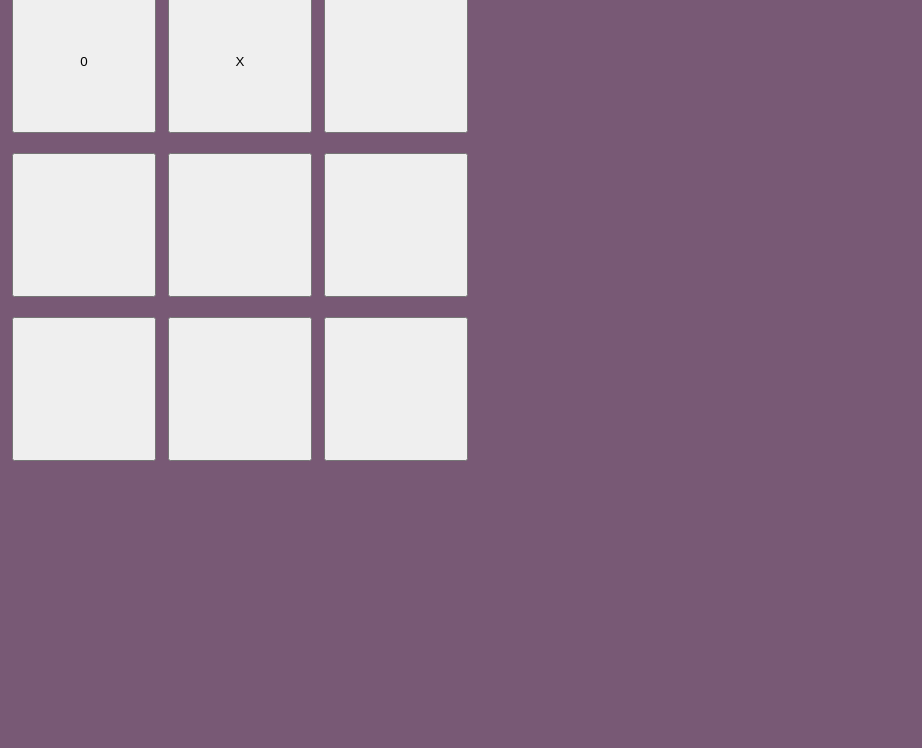
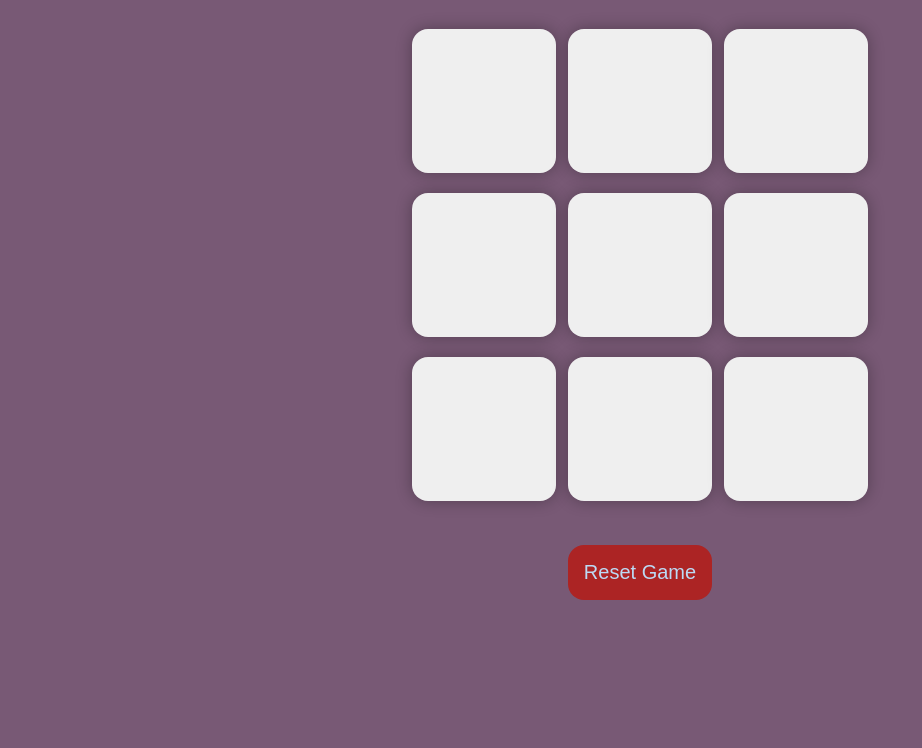
Before and after one commit to mohsinkhalid22/Tic-Tac-Toe-Game, a plain HTML site: page index.html in a window 1280 px wide. Shown: the part 52-800 px from the top of the page, without its empty margins (0-922 px from the left). Drawn offline with Linux system fonts and the light colour scheme.

Commit message:
morecode

```diff
--- a/app.js
+++ b/app.js
@@ -0,0 +1,4 @@
+let boxes = document.querySelectorAll(".box");
+let resetBtn = document.querySelector("reset-btn");
+
+let turnO = true;
--- a/index.html
+++ b/index.html
@@ -11,8 +11,8 @@
         <h1>Tic Tac Toe</h1>
         <div class="container">
             <div class="game">
-                <button class="box">0</button>
-                <button class="box">X</button>
+                <button class="box"></button>
+                <button class="box"></button>
                 <button class="box"></button>
                 <button class="box"></button>
                 <button class="box"></button>
@@ -22,7 +22,8 @@
                 <button class="box"></button>
              </div>
         </div>
+        <button id="reset-btn">Reset Game</button>
     </main>
-
+    <script src="app.js"></script>
 </body>
 </html>
--- a/style.css
+++ b/style.css
@@ -10,6 +10,10 @@ body {
 
 .container {
     height: 70vh;
+    display: flex;
+    justify-content: center;
+    align-items: center;
+    gap: 1.5vmin;
 }
 
 .game {
@@ -25,4 +29,18 @@ body {
 .box {
     height: 18vmin;
     width: 18vmin;
+    border-radius: 1rem;
+    border: none;
+    box-shadow: 0 0 1rem rgba(0, 0, 0, 0.3);
+    font-size: 8vmin;
+    color: rgb(126, 110, 215);
 }
+
+#reset-btn {
+    padding: 1rem;
+    font-size: 1.25rem;
+    background-color: rgb(172, 36, 36);
+    color: rgb(188, 218, 244);
+    border-radius: 1rem;
+    border: none;
+}
```
